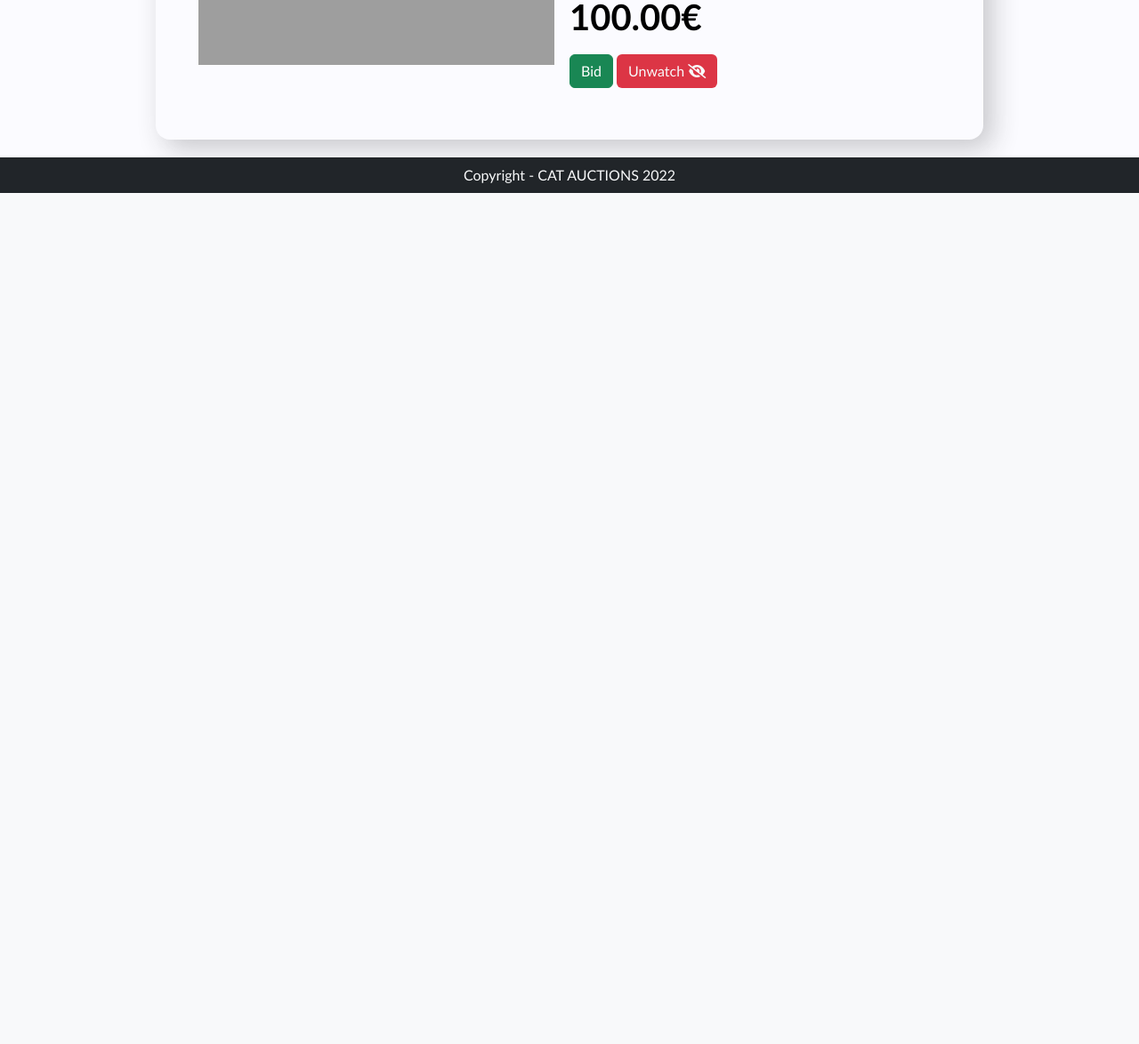
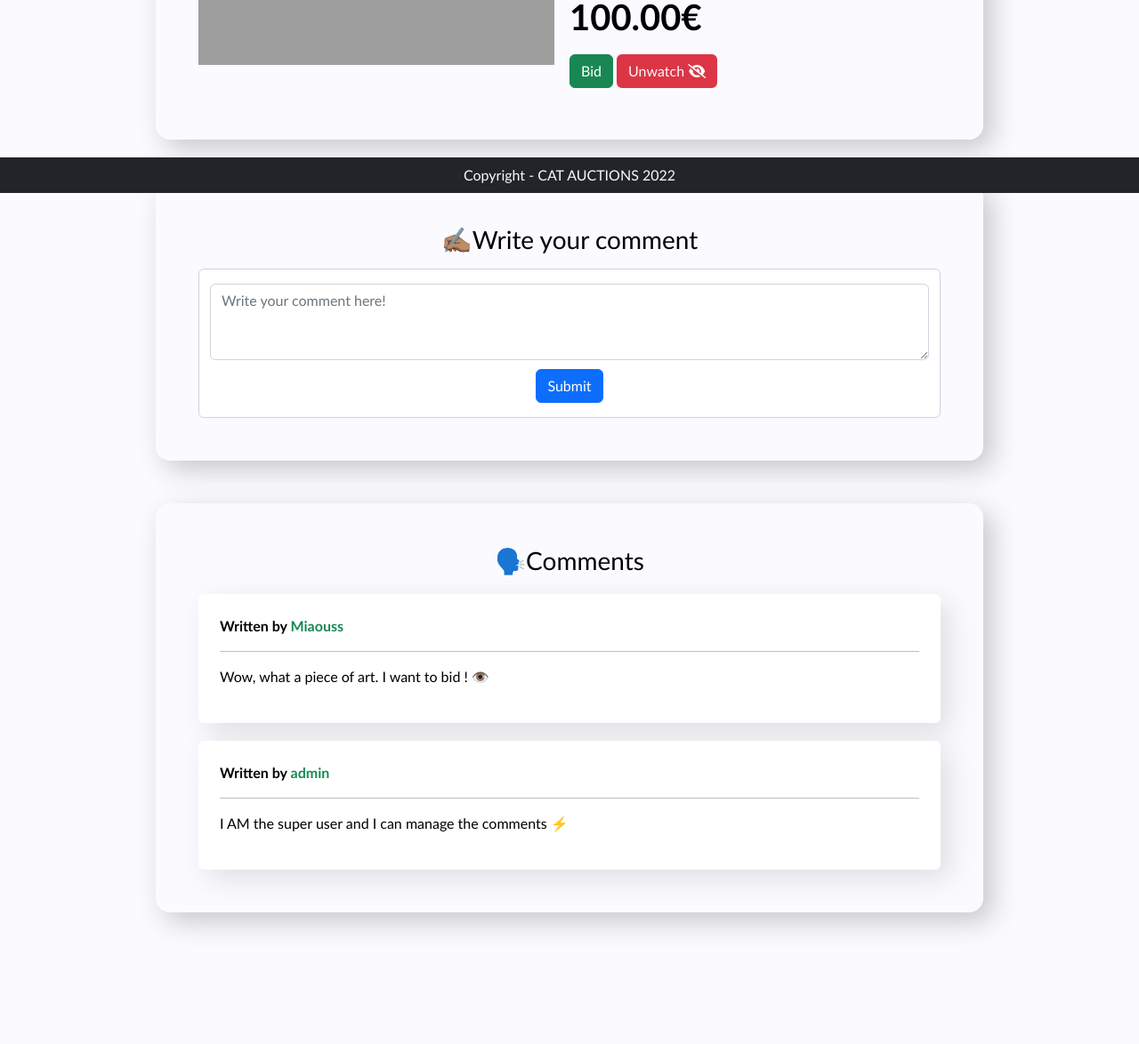
Before and after one commit to laura-latuillerie/cs50-commerce, a Django app: page /listing_page/1 in a window 1280 px wide. Shown: the part 583-1757 px from the top of the page at 89% size. Before the commit the page ends 800 px from the top, so only its background shows below. Run offline with Django 3.2, Linux system fonts and the light colour scheme; a user stored in the database is signed in; data comes from the database, SQL or seed files in the repository; both versions use the stored data as it was after the commit; some libraries are stand-ins or nearby versions; grey boxes are pictures that could not be loaded.

Commit message:
Create the 'comments' functionnality

```diff
--- a/auctions/admin.py
+++ b/auctions/admin.py
@@ -6,3 +6,4 @@ from .models import *
 admin.site.register(User)
 admin.site.register(Category)
 admin.site.register(Listing)
+admin.site.register(Comment)
--- a/auctions/models.py
+++ b/auctions/models.py
@@ -48,5 +48,8 @@ class Bid(models.Model):
 
 class Comment(models.Model):
     content = models.CharField(max_length=512)
-    commenter = models.ForeignKey(User, on_delete = models.CASCADE)
-    listing = models.ForeignKey(Listing, on_delete = models.CASCADE)
+    commenter = models.ForeignKey(User, on_delete = models.CASCADE, related_name="comments")
+    listing = models.ForeignKey(Listing, on_delete = models.CASCADE, related_name="comments")
+
+    def __str__(self):
+        return (f"Comment of {self.commenter} made for the item {self.listing}")
--- a/auctions/static/auctions/styles.css
+++ b/auctions/static/auctions/styles.css
@@ -6,6 +6,8 @@ body{
     font-family: 'Gill Sans', 'Gill Sans MT', Calibri, 'Trebuchet MS', sans-serif;
     color : black;
     background-color: #FBFBFF;
+
+    padding-bottom: 100px;
 }
 
 .bg-multi{
--- a/auctions/templates/auctions/listing_page.html
+++ b/auctions/templates/auctions/listing_page.html
@@ -21,8 +21,7 @@
 
                     <!-- LISTING INFORMATIONS -->
                     <div>
-                        <h3 class="mb-0"><strong>{{ listing.title }} </strong><span
-                                class="text-muted fs-7">{{status}}</span></h3>
+                        <h3 class="mb-0"><strong>{{ listing.title }} </strong><span class="text-muted fs-7">{{status}}</span></h3>
                         <p class="text-muted fs-6">
                             created by {{ listing.author }}</p>
                             <span class="badge rounded-pill category bg-multi mb-4"><small>{{ listing.category }}</small></span>
@@ -51,7 +50,29 @@
                     </div>
                 </div>
             </div>
-
+        </div>
+        <div class="row justify-content-center my-5">
+            <div class="col-12 col-md-10 box-shadow p-5 rounded-4">
+                <h3 class="text-center mb-3">✍🏽Write your comment</h2>
+                <form action ="{% url 'comment' listing.id %}" method="post" class="form-control text-center pt-3">
+                    {% csrf_token %}
+                    <textarea name="comment" placeholder="Write your comment here!" class="form-control" rows='3'></textarea>
+                    <input type="submit" class="btn btn-primary" type="button">
+                </form>
+            </div>
+        </div>
+        <div class="row justify-content-center my-5">
+            <div class="col-12 col-md-10 box-shadow p-5 rounded-4">
+                <h3 class="text-center mb-3">🗣️Comments</h2>
+                {% for comment in comments %}
+                <div class="card p-4">
+                    <strong>Written by <span class="text-success">{{comment.commenter}}</span></strong><hr>
+                    <p>{{comment.content}}</p>
+                </div>
+                {% empty %}
+                <p class="text-center">No comments yet : Comment 🎤 !</p>
+                {% endfor %}
+            </div>
         </div>
     </div>
 </div>
--- a/auctions/urls.py
+++ b/auctions/urls.py
@@ -14,5 +14,6 @@ urlpatterns = [
     path("close/<int:listing_id>", views.close_listing, name="close_listing"),
     path("closed_listings", views.closed_listings, name="closed_listings"),
     path("my_listings", views.my_listings, name="my_listings"),
-    path("categories/<int:category_id>", views.categories, name="categories")
+    path("categories/<int:category_id>", views.categories, name="categories"),
+    path("comment/<int:listing_id>", views.comment, name="comment")
 ]
--- a/auctions/views.py
+++ b/auctions/views.py
@@ -92,7 +92,7 @@ def watchlist(request):
 def manage_watchlist(request, listing_id):
     listing_object = Listing.objects.get(id=listing_id)
     if request.user in listing_object.watcher.all():
-            listing_object.watcher.remove(request.user)
+        listing_object.watcher.remove(request.user)
     else:
         listing_object.watcher.add(request.user)
     return HttpResponseRedirect(request.META.get('HTTP_REFERER', '/'))
@@ -103,6 +103,7 @@ def manage_watchlist(request, listing_id):
 @login_required(login_url='login')
 def listing_page(request, listing_id):
     listing = Listing.objects.get(id=listing_id)
+    comments = listing.comments.all()
     if request.user in listing.watcher.all():
         listing.is_watched = True
     else:
@@ -117,7 +118,8 @@ def listing_page(request, listing_id):
         "categorys": Category.objects.all().order_by('name'),
         "listing" : listing,
         "status"  : status,
-        "watchlist": request.user.watchlist.all()
+        "watchlist": request.user.watchlist.all(),
+        "comments": comments
     })
 
 #
@@ -179,3 +181,14 @@ def categories(request, category_id):
         "listings": Listing.objects.filter(active=True, category=category_id),
         "watchlist": request.user.watchlist.all()
     })
+
+#
+##### COMMENTS ######
+#
+def comment(request, listing_id):
+    user = request.user
+    listing = listing = Listing.objects.get(pk=listing_id)
+    text = request.POST["comment"]
+    new_comment = Comment(content=text, commenter=user, listing=listing)
+    new_comment.save()
+    return HttpResponseRedirect(reverse("listing_page", args=(listing_id, )))
```
Also changed, not shown: auctions/migrations/0014_alter_comment_commenter_alter_comment_listing.py (added), db.sqlite3. Lines whose indentation alone changed are shown as unchanged.
